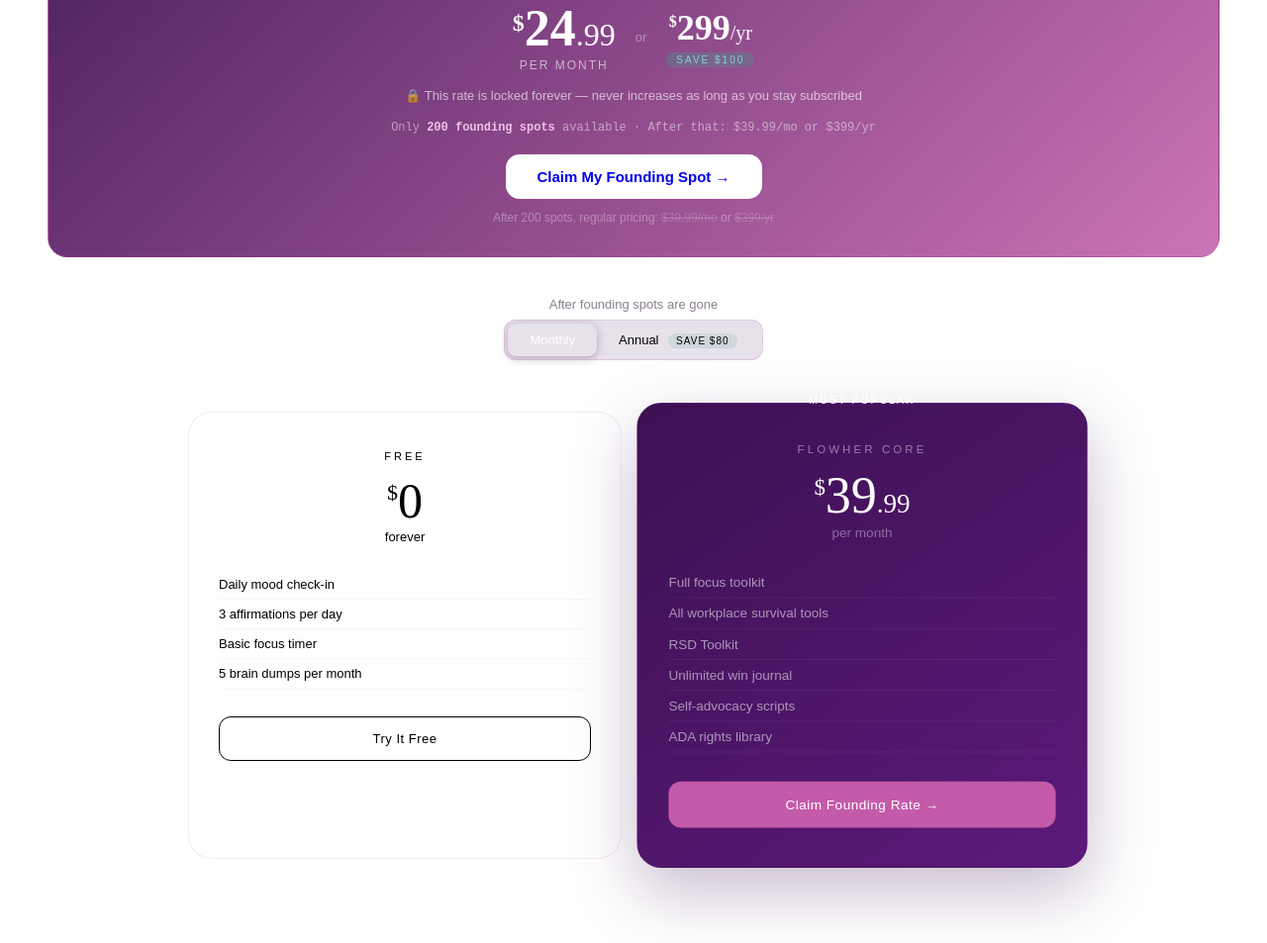
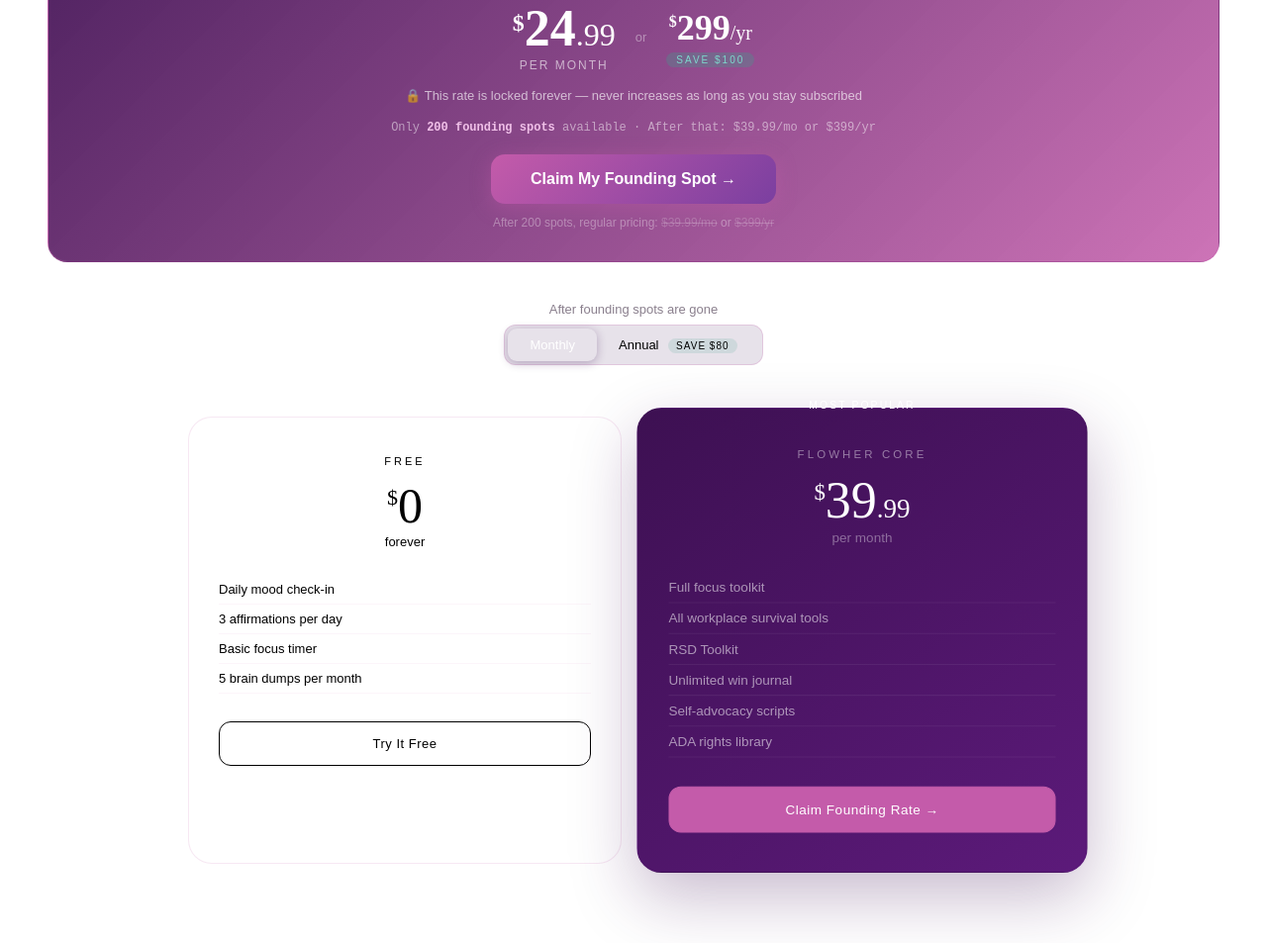
Before and after one commit to flowherapp/flowher-app, a plain HTML site: page public/index.html in a window 1280 px wide. Shown: the part 4689-5642 px from the top of the page at 99% size. Drawn offline with nearby package versions, Linux system fonts and the light colour scheme.

Commit message:
Update index.html

```diff
--- a/public/index.html
+++ b/public/index.html
@@ -374,7 +374,7 @@ h1{font-size:32px;}
 .founding-lock{font-size:13px;color:rgba(255,255,255,0.65);margin-bottom:18px;}
 .founding-spots{font-family:‘DM Mono’,monospace;font-size:12px;color:rgba(255,255,255,0.5);margin-bottom:20px;}
 .founding-spots strong{color:#f0c0e8;}
-.founding-cta{display:inline-block;background:white;color:var(–plum);padding:14px 32px;border-radius:14px;font-weight:700;font-size:15px;text-decoration:none;transition:all 0.3s;cursor:pointer;border:none;font-family:‘DM Sans’,sans-serif;}
+.founding-cta{display:inline-block;background:linear-gradient(135deg,#C45BAA,#7B3FA0);color:white;padding:16px 40px;border-radius:14px;font-weight:700;font-size:16px;text-decoration:none;transition:all 0.3s;cursor:pointer;border:none;font-family:‘DM Sans’,sans-serif;box-shadow:0 4px 20px rgba(196,91,170,0.4);}
 .founding-cta:hover{transform:translateY(-2px);box-shadow:0 12px 32px rgba(0,0,0,0.3);}
 .founding-regular{font-size:12px;color:rgba(255,255,255,0.35);margin-top:12px;}
 .founding-regular s{color:rgba(255,255,255,0.2);}
```
